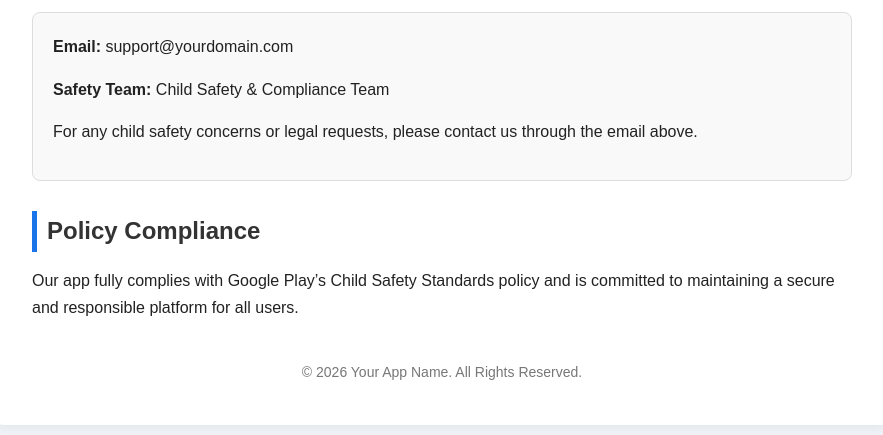
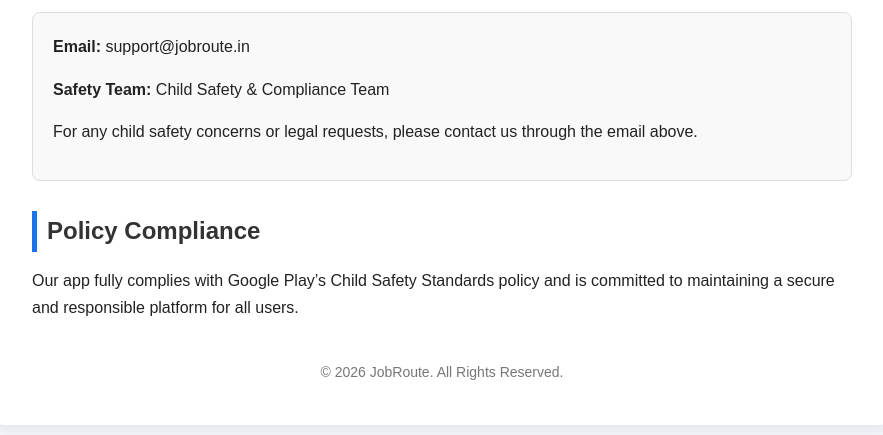
Before and after one commit to rohanmishra30/privacypolicyofapps, a plain HTML site: page childsafetyjobroute.html in a window 1280 px wide. Shown: the part 1107-1542 px from the top of the page, without its empty margins (198-1081 px from the left). Drawn offline with Linux system fonts and the light colour scheme.

Commit message:
Update childsafetyjobroute.html

```diff
--- a/childsafetyjobroute.html
+++ b/childsafetyjobroute.html
@@ -140,7 +140,7 @@
         <h2>Child Safety Contact</h2>
 
         <div class="contact-box">
-            <p><strong>Email:</strong> support@yourdomain.com</p>
+            <p><strong>Email:</strong> support@jobroute.in</p>
             <p><strong>Safety Team:</strong> Child Safety & Compliance Team</p>
             <p>
                 For any child safety concerns or legal requests, please contact us through the email above.
@@ -155,7 +155,7 @@
         </p>
 
         <div class="footer">
-            © 2026 Your App Name. All Rights Reserved.
+            © 2026 JobRoute. All Rights Reserved.
         </div>
 
     </div>
```
